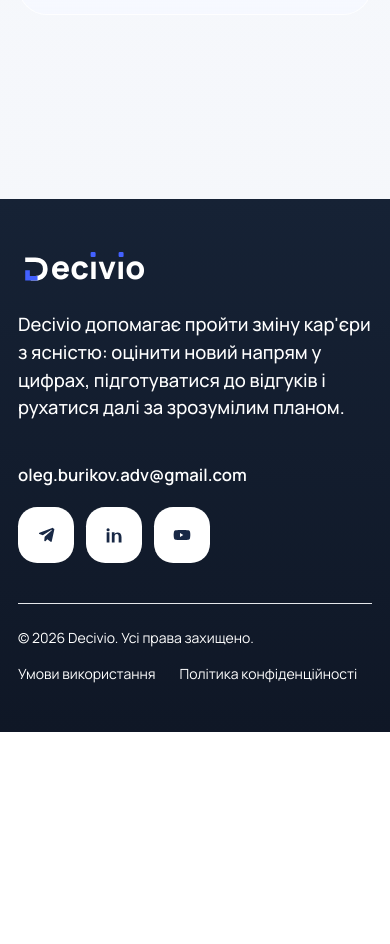
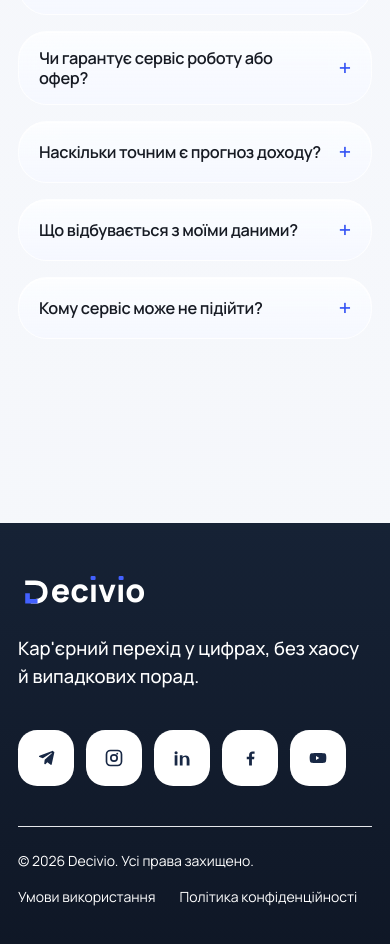
Before and after one commit to metalslasher/decivio-saas, a Next.js app: page / in a window 390 px wide. Shown: the part 9241-10185 px from the top of the page. Before the commit the page ends 9973 px from the top, so only its background shows below. Built offline with nearby package versions, Linux system fonts and the light colour scheme; no server answers.

Commit message:
Refine FAQ and footer

```diff
--- a/src/app/page.tsx
+++ b/src/app/page.tsx
@@ -331,12 +331,12 @@
   {
     question: "Як працює симулятор зміни кар'єри в Decivio?",
     answer:
-      "Ви вводите поточний дохід, роль, досвід, бажаний напрям, рівень англійської та ринок, а Decivio формує персональний висновок із прогнозом доходу, ризиками переходу та наступними кроками."
+      "Ви проходите коротку симуляцію, вказуєте поточну роль, дохід, досвід, бажаний напрям і ринок. Після цього отримуєте висновок: наскільки перехід виглядає реалістичним, де є ризики і з чого краще почати."
   },
   {
     question: "Чим цей аналіз відрізняється від простої оцінки зарплати?",
     answer:
-      "Decivio дивиться не лише на стартову зарплату. Сервіс порівнює сценарії на кілька років, показує період ризику на старті та потенціал нового напряму в довшій перспективі."
+      "Звичайна оцінка зарплати показує лише можливу цифру на старті. Тут ви бачите сценарій у часі: просадку на початку, період окупності, потенціал нового напряму і різницю між кількома варіантами переходу."
   },
   {
     question: "Які дані потрібні для кар'єрної симуляції?",
@@ -351,7 +351,7 @@
   {
     question: "Що доступно безкоштовно, а що входить у платний доступ?",
     answer:
-      "Безкоштовно ви отримуєте базовий персоналізований висновок. У платному доступі відкриваються розширені сценарії переходу, резюме під цільову роль, підготовка до співбесід, перевірка вакансій і покроковий план."
+      "Безкоштовно ви можете швидко перевірити, чи є сенс рухатись глибше. Платний доступ відкриває детальні сценарії, резюме під цільову роль, підготовку до співбесід, перевірку вакансій і покроковий план."
   },
   {
     question: "Скільки часу займає симуляція?",
@@ -366,7 +366,27 @@
   {
     question: "Чи підходить сервіс для України та міжнародного ринку?",
     answer:
-      "Так. У симуляції можна вибрати ринок України, віддалений формат або локальну роботу за кордоном, щоб висновок спирався на вашу ціль."
+      "Так. У симуляції можна орієнтуватися на Україну, віддалений формат, міжнародний ринок або локальну роботу за кордоном. Висновок залежить від обраного ринку, ролі, рівня досвіду та ваших вхідних даних."
+  },
+  {
+    question: "Чи гарантує сервіс роботу або офер?",
+    answer:
+      "Ні. Сервіс не гарантує офер і не замінює рішення роботодавця. Його задача - допомогти тверезо оцінити перехід, краще підготувати резюме, вакансії й аргументи для співбесід."
+  },
+  {
+    question: "Наскільки точним є прогноз доходу?",
+    answer:
+      "Прогноз не є обіцянкою конкретної зарплати. Це сценарна оцінка на основі ваших даних, ринку й припущень. Її варто використовувати як орієнтир для рішення, а не як гарантований результат."
+  },
+  {
+    question: "Що відбувається з моїми даними?",
+    answer:
+      "Дані використовуються для формування вашого кар'єрного висновку та персоналізованих рекомендацій. Ви не вводите платіжні дані під час безкоштовної симуляції, а деталі обробки описані в політиці конфіденційності."
+  },
+  {
+    question: "Кому сервіс може не підійти?",
+    answer:
+      "Якщо вам потрібна гарантія працевлаштування, готова вакансія або рішення замість вас, сервіс цього не дає. Він корисний тоді, коли ви хочете краще оцінити варіанти і підготуватися до переходу."
   }
 ] as const;
 
--- a/src/components/site-footer.tsx
+++ b/src/components/site-footer.tsx
@@ -9,8 +9,6 @@
   label: string;
   icon: JSX.Element;
 };
-
-const supportEmail = "oleg.burikov.adv@gmail.com";
 
 const legalLinks = [
   { href: "/terms", label: "Умови використання" },
@@ -31,6 +29,20 @@
     )
   },
   {
+    href: "https://www.instagram.com/decivio",
+    label: "Instagram",
+    icon: (
+      <svg viewBox="0 0 24 24" className="h-5 w-5" aria-hidden="true">
+        <path
+          fill="currentColor"
+          fillRule="evenodd"
+          clipRule="evenodd"
+          d="M7.8 2h8.4A5.8 5.8 0 0 1 22 7.8v8.4a5.8 5.8 0 0 1-5.8 5.8H7.8A5.8 5.8 0 0 1 2 16.2V7.8A5.8 5.8 0 0 1 7.8 2Zm0 2A3.8 3.8 0 0 0 4 7.8v8.4A3.8 3.8 0 0 0 7.8 20h8.4a3.8 3.8 0 0 0 3.8-3.8V7.8A3.8 3.8 0 0 0 16.2 4H7.8ZM12 7.2A4.8 4.8 0 1 1 12 16.8 4.8 4.8 0 0 1 12 7.2Zm0 2A2.8 2.8 0 1 0 12 14.8 2.8 2.8 0 0 0 12 9.2Zm5.05-2.45a1.15 1.15 0 1 1-2.3 0 1.15 1.15 0 0 1 2.3 0Z"
+        />
+      </svg>
+    )
+  },
+  {
     href: "https://www.linkedin.com/company/decivio",
     label: "LinkedIn",
     icon: (
@@ -38,6 +50,18 @@
         <path
           fill="currentColor"
           d="M6.5 8.8H3.2V21h3.3V8.8Zm-1.7-5A1.9 1.9 0 0 0 3 5.7a1.9 1.9 0 0 0 1.9 1.9 1.9 1.9 0 0 0 0-3.8ZM21 14.4c0-3.7-2-5.4-4.7-5.4-2.2 0-3.1 1.2-3.7 2V8.8H9.4V21h3.3v-6.8c0-1.8.3-3.5 2.6-3.5 2.2 0 2.3 2 2.3 3.6V21H21v-6.6Z"
+        />
+      </svg>
+    )
+  },
+  {
+    href: "https://www.facebook.com/decivio",
+    label: "Facebook",
+    icon: (
+      <svg viewBox="0 0 24 24" className="h-5 w-5" aria-hidden="true">
+        <path
+          fill="currentColor"
+          d="M14.3 21v-7.6h2.6l.4-3h-3V8.5c0-.9.2-1.5 1.5-1.5h1.7V4.3c-.3 0-1.3-.1-2.5-.1-2.5 0-4.1 1.5-4.1 4.2v2H8.1v3h2.8V21h3.4Z"
         />
       </svg>
     )
@@ -71,22 +95,18 @@
           <div className="space-y-5">
             <WordmarkLogo tone="light" className="text-[2.6rem] md:text-[3rem]" />
             <p className="max-w-2xl text-[1.15rem] font-medium leading-[1.5] text-white/92 md:text-[1.35rem]">
-              Decivio допомагає пройти зміну кар&apos;єри з ясністю: оцінити новий напрям у цифрах, підготуватися до відгуків і рухатися далі за зрозумілим планом.
+              Кар&apos;єрний перехід у цифрах, без хаосу й випадкових порад.
             </p>
           </div>
 
-          <div className="space-y-5 lg:justify-self-end lg:text-right">
-            <a href={`mailto:${supportEmail}`} className="inline-block text-[1.05rem] font-semibold text-white transition hover:text-white/80 md:text-[1.2rem]">
-              {supportEmail}
-            </a>
-
+          <div className="lg:justify-self-end">
             <div className="flex gap-3 lg:justify-end">
               {socialLinks.map((item) => (
                 <Link
                   key={item.label}
                   href={item.href}
                   target="_blank"
-                  rel="noreferrer"
+                  rel="noopener noreferrer"
                   aria-label={item.label}
                   className="inline-flex h-14 w-14 items-center justify-center rounded-[1.2rem] bg-white text-[#182845] transition hover:-translate-y-px hover:bg-white/92"
                 >
--- a/src/lib/seo.ts
+++ b/src/lib/seo.ts
@@ -60,7 +60,13 @@
   url: normalizeSiteUrl(process.env.NEXT_PUBLIC_SITE_URL ?? process.env.VERCEL_PROJECT_PRODUCTION_URL ?? process.env.VERCEL_URL),
   locale: "uk_UA",
   language: "uk-UA",
-  socialLinks: ["https://t.me/decivio", "https://www.linkedin.com/company/decivio", "https://www.youtube.com/@decivio"]
+  socialLinks: [
+    "https://t.me/decivio",
+    "https://www.instagram.com/decivio",
+    "https://www.linkedin.com/company/decivio",
+    "https://www.facebook.com/decivio",
+    "https://www.youtube.com/@decivio"
+  ]
 } as const;
 
 const defaultKeywords = [
```
Also changed, not shown: public/favicon.svg.
